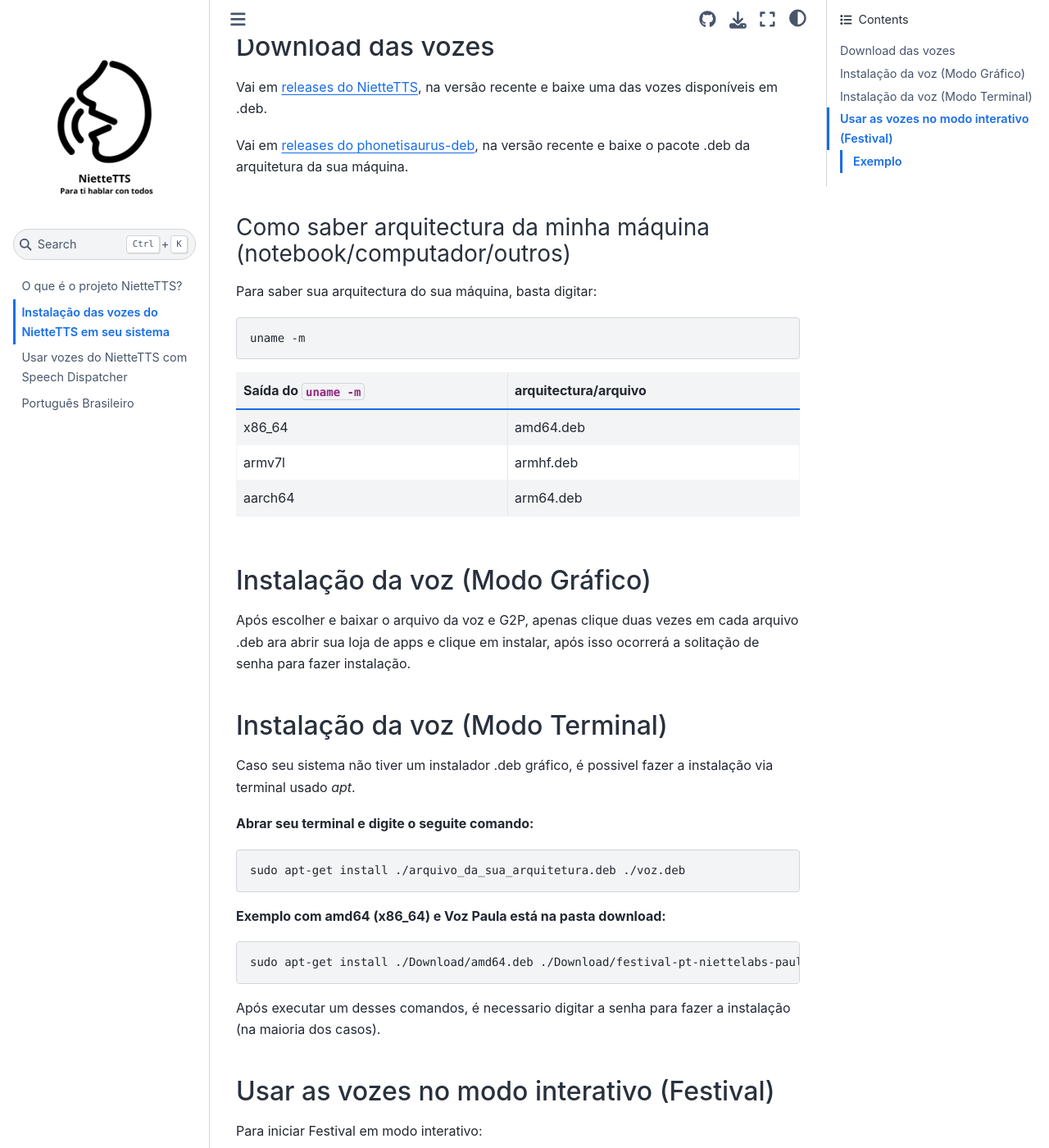
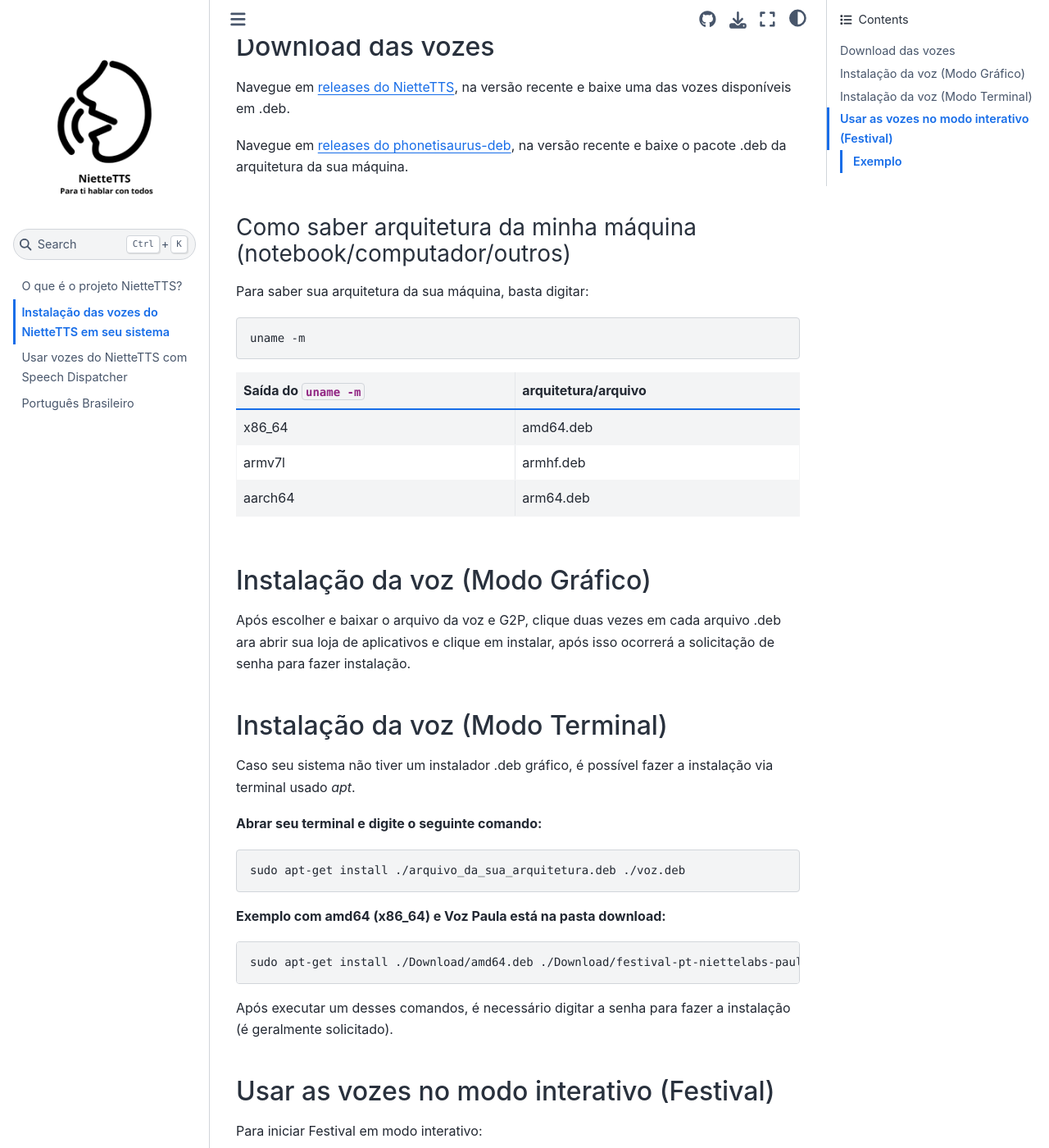
Before and after one commit to NietteLabs/niettelabs.github.io, a Sphinx documentation site: the page built from source/manual/instalacao/instalacao.md, in a window 1280 px wide and 1400 px high, scrolled down 260 px. Shown: the whole window at 82% size. Built offline with Sphinx 7.4.7 and the Sphinx Book theme 1.1.4, drawn with Linux system fonts in a browser that asks for light colours; some of the changed text lies outside the part shown.

Commit message:
Correção de ortógrafia e grámatica.

````diff
--- a/source/manual/instalacao/instalacao.md
+++ b/source/manual/instalacao/instalacao.md
@@ -1,19 +1,19 @@
 # Instalação das vozes do NietteTTS em seu sistema
 
-Disponível apenas para sistema operativos (Debian/Ubuntu) ou que baseiam neles.
+Disponível somente para sistemas operacionais (Debian/Ubuntu) ou que baseiam neles.
 
 ## Download das vozes
 
-Vai em [releases do NietteTTS](https://github.com/NietteLabs/NietteTTS/releases), na versão recente e baixe uma das vozes disponíveis em .deb.
+Navegue em [releases do NietteTTS](https://github.com/NietteLabs/NietteTTS/releases), na versão recente e baixe uma das vozes disponíveis em .deb.
 
-Vai em [releases do phonetisaurus-deb](https://github.com/NietteLabs/phonetisaurus-deb/releases/), na versão recente e baixe o pacote .deb da arquitetura da sua máquina.
+Navegue em [releases do phonetisaurus-deb](https://github.com/NietteLabs/phonetisaurus-deb/releases/), na versão recente e baixe o pacote .deb da arquitetura da sua máquina.
 
-### Como saber arquitectura da minha máquina (notebook/computador/outros)
-Para saber sua arquitectura do sua máquina, basta digitar:
+### Como saber arquitetura da minha máquina (notebook/computador/outros)
+Para saber sua arquitetura da sua máquina, basta digitar:
 ```bash
 uname -m
 ```
-| Saída do `uname -m`| arquitectura/arquivo |
+| Saída do `uname -m`| arquitetura/arquivo |
 | ------------------ | ---------------------|
 | x86_64 | amd64.deb |
 | armv7l | armhf.deb |
@@ -21,13 +21,13 @@
 
 ## Instalação da voz (Modo Gráfico)
 
-Após escolher e baixar o arquivo da voz e G2P, apenas clique duas vezes em cada arquivo .deb ara abrir sua loja de apps e clique em instalar, após isso ocorrerá a solitação de senha para fazer instalação.
+Após escolher e baixar o arquivo da voz e G2P, clique duas vezes em cada arquivo .deb ara abrir sua loja de aplicativos e clique em instalar, após isso ocorrerá a solicitação de senha para fazer instalação.
 
 ## Instalação da voz (Modo Terminal)
 
-Caso seu sistema não tiver um instalador .deb gráfico, é possivel fazer a instalação via terminal usado *apt*.
+Caso seu sistema não tiver um instalador .deb gráfico, é possível fazer a instalação via terminal usado *apt*.
 
-**Abrar seu terminal e digite o seguite comando:**
+**Abrar seu terminal e digite o seguinte comando:**
 
 ```bash
 sudo apt-get install ./arquivo_da_sua_arquitetura.deb ./voz.deb
@@ -38,7 +38,7 @@
 sudo apt-get install ./Download/amd64.deb ./Download/festival-pt-niettelabs-paula-cg.deb
 ```
 
-Após executar um desses comandos, é necessario digitar a senha para fazer a instalação (na maioria dos casos).
+Após executar um desses comandos, é necessário digitar a senha para fazer a instalação (é geralmente solicitado).
 
 ## Usar as vozes no modo interativo (Festival)
 Para iniciar Festival em modo interativo:
````
Also changed, not shown: source/manual/instalacao/Speech_Dispatcher.md (+9 -9 lines), source/niettetts.md (+7 -6 lines).
